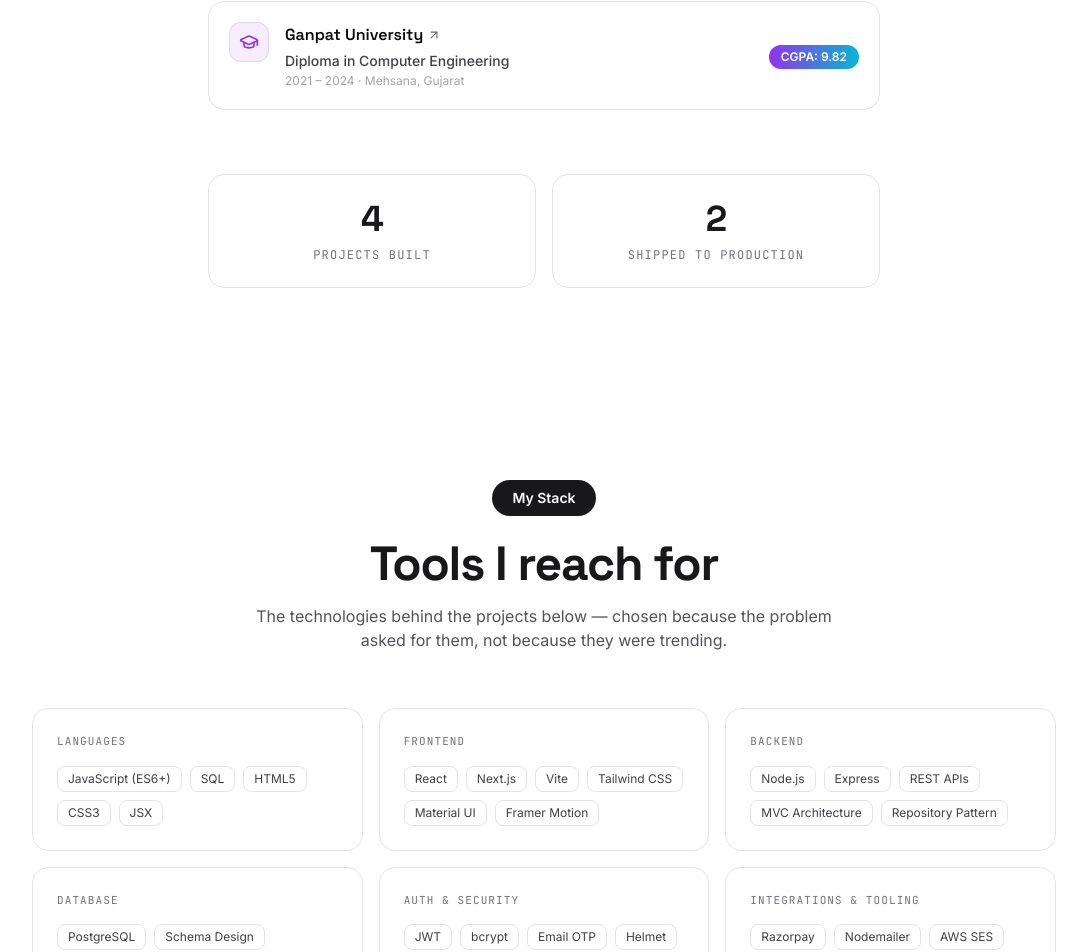
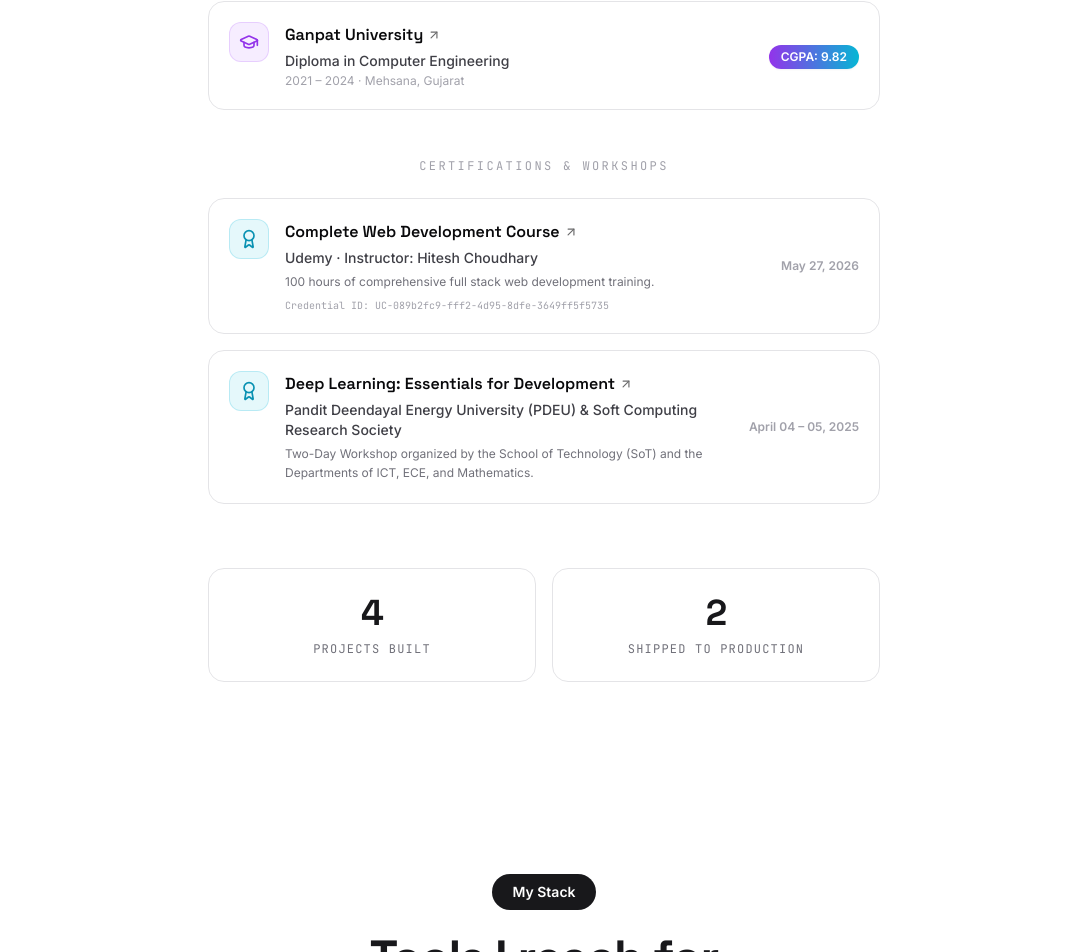
Before and after one commit to heyyananya/digital_portfolio, a React (Vite) app in the folder frontend/: page / in a window 1280 px wide. Shown: the part 1671-2623 px from the top of the page, without its empty margins (96-1183 px from the left). Built offline with nearby package versions, Linux system fonts and the light colour scheme; no server answers.

Commit message:
Integrate certificates list in About section: Udemy Web Dev & PDEU Deep Learning Workshop

```diff
--- a/frontend/src/sections/About.jsx
+++ b/frontend/src/sections/About.jsx
@@ -1,5 +1,5 @@
 import React from 'react';
-import { GraduationCap, ArrowUpRight } from 'lucide-react';
+import { GraduationCap, ArrowUpRight, Award } from 'lucide-react';
 import { SectionLabel } from '../components/SectionLabel';
 
 const STATS = [
@@ -23,6 +23,25 @@ const EDUCATION = [
     degree: 'Diploma in Computer Engineering',
     duration: '2021 – 2024',
     cgpa: '9.82',
+  },
+];
+
+const CERTIFICATES = [
+  {
+    title: 'Complete Web Development Course',
+    issuer: 'Udemy',
+    url: 'https://ude.my/UC-089b2fc9-fff2-4d95-8dfe-3649ff5f5735',
+    instructor: 'Hitesh Choudhary',
+    date: 'May 27, 2026',
+    detail: '100 hours of comprehensive full stack web development training.',
+    credentialId: 'UC-089b2fc9-fff2-4d95-8dfe-3649ff5f5735',
+  },
+  {
+    title: 'Deep Learning: Essentials for Development',
+    issuer: 'Pandit Deendayal Energy University (PDEU) & Soft Computing Research Society',
+    url: 'https://pdeu.ac.in/',
+    date: 'April 04 – 05, 2025',
+    detail: 'Two-Day Workshop organized by the School of Technology (SoT) and the Departments of ICT, ECE, and Mathematics.',
   },
 ];
 
@@ -94,6 +113,54 @@ export const About = () => (
         </div>
       </div>
 
+      {/* Certifications & Workshops section */}
+      <div className="mx-auto mt-12 max-w-2xl">
+        <h3 className="text-center font-mono text-xs uppercase tracking-[0.2em] text-zinc-400 dark:text-zinc-500">
+          Certifications & Workshops
+        </h3>
+        <div className="mt-6 space-y-4">
+          {CERTIFICATES.map((cert) => (
+            <div
+              key={cert.title}
+              className="card p-5 flex flex-col sm:flex-row sm:items-center justify-between gap-4 transition hover:border-zinc-300 dark:hover:border-zinc-700"
+            >
+              <div className="flex items-start gap-4">
+                <div className="h-10 w-10 shrink-0 rounded-xl bg-cyan-500/10 text-cyan-600 dark:text-cyan-400 flex items-center justify-center border border-cyan-500/20">
+                  <Award size={20} />
+                </div>
+                <div className="min-w-0">
+                  <a
+                    href={cert.url}
+                    target="_blank"
+                    rel="noreferrer noopener"
+                    className="inline-flex items-center gap-1 font-display font-semibold text-zinc-950 dark:text-zinc-50 hover:text-cyan-600 dark:hover:text-cyan-400 transition"
+                  >
+                    {cert.title}
+                    <ArrowUpRight size={14} className="opacity-60" />
+                  </a>
+                  <div className="text-sm font-medium text-zinc-700 dark:text-zinc-300 mt-1">
+                    {cert.issuer} {cert.instructor && `· Instructor: ${cert.instructor}`}
+                  </div>
+                  <div className="text-xs text-zinc-500 mt-1 leading-relaxed">
+                    {cert.detail}
+                  </div>
+                  {cert.credentialId && (
+                    <div className="text-[10px] font-mono text-zinc-400 dark:text-zinc-500 mt-1.5">
+                      Credential ID: {cert.credentialId}
+                    </div>
+                  )}
+                </div>
+              </div>
+              <div className="sm:text-right shrink-0">
+                <div className="text-xs font-semibold text-zinc-400 dark:text-zinc-500">
+                  {cert.date}
+                </div>
+              </div>
+            </div>
+          ))}
+        </div>
+      </div>
+
       <div className="mx-auto mt-16 grid max-w-2xl grid-cols-1 gap-4 sm:grid-cols-2">
         {STATS.map((stat) => (
           <div key={stat.label} className="card p-6 text-center">
```
